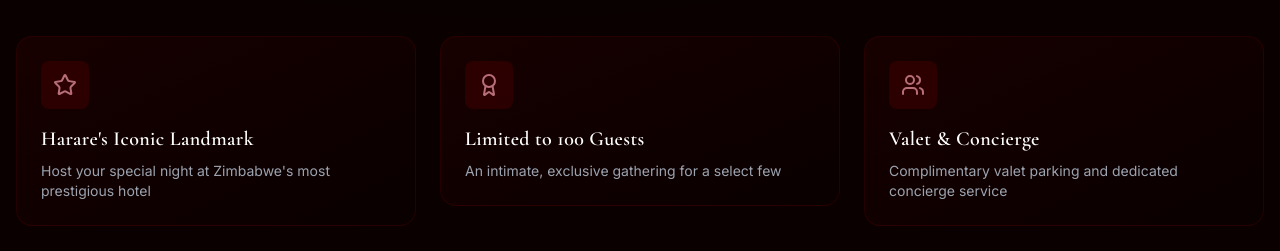
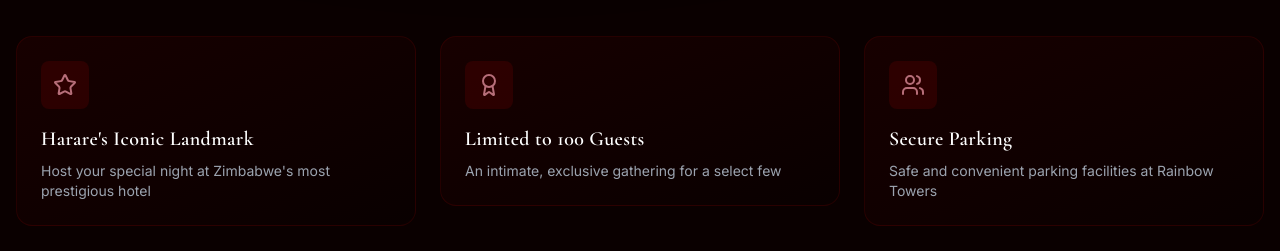
Before and after one commit to sudo-tafadzwa/andrewmanyikaevents, a React (Vite) app: page / in a window 1280 px wide. Shown: the part 3660-3911 px from the top of the page. Built offline with nearby package versions, Linux system fonts and the light colour scheme.

Commit message:
Secure parking

```diff
--- a/src/components/valentine/VenueShowcase.tsx
+++ b/src/components/valentine/VenueShowcase.tsx
@@ -143,8 +143,8 @@ export function VenueShowcase() {
             },
             {
               icon: Users,
-              title: 'Valet & Concierge',
-              desc: 'Complimentary valet parking and dedicated concierge service'
+              title: 'Secure Parking',
+              desc: 'Safe and convenient parking facilities at Rainbow Towers'
             }
           ].map((feature, i) => (
             <motion.div
```
